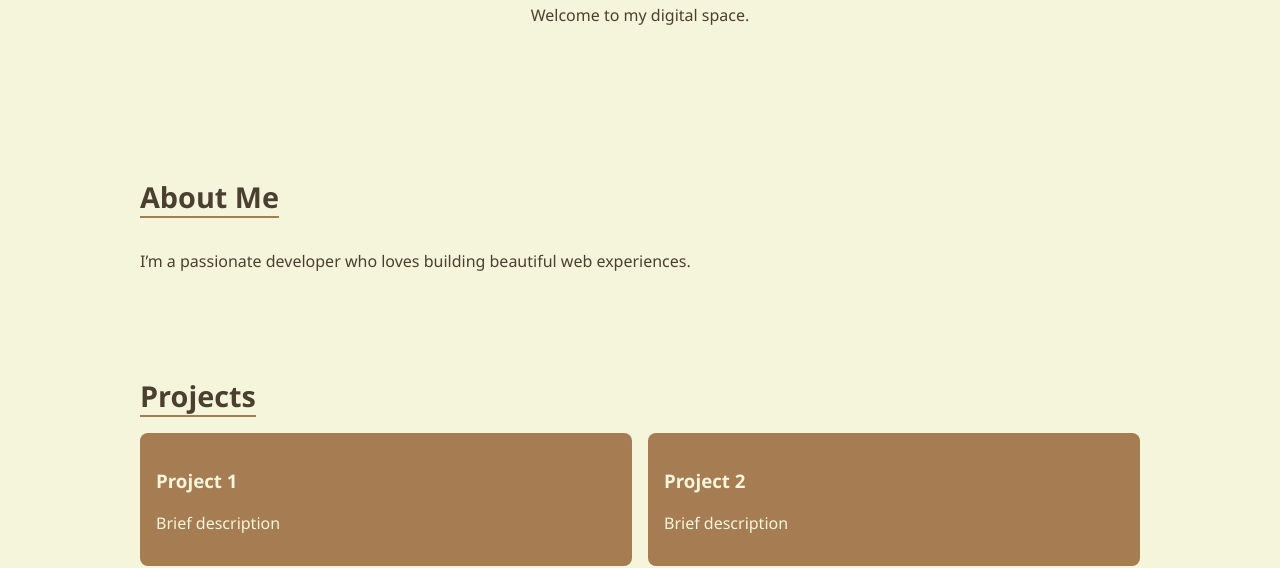
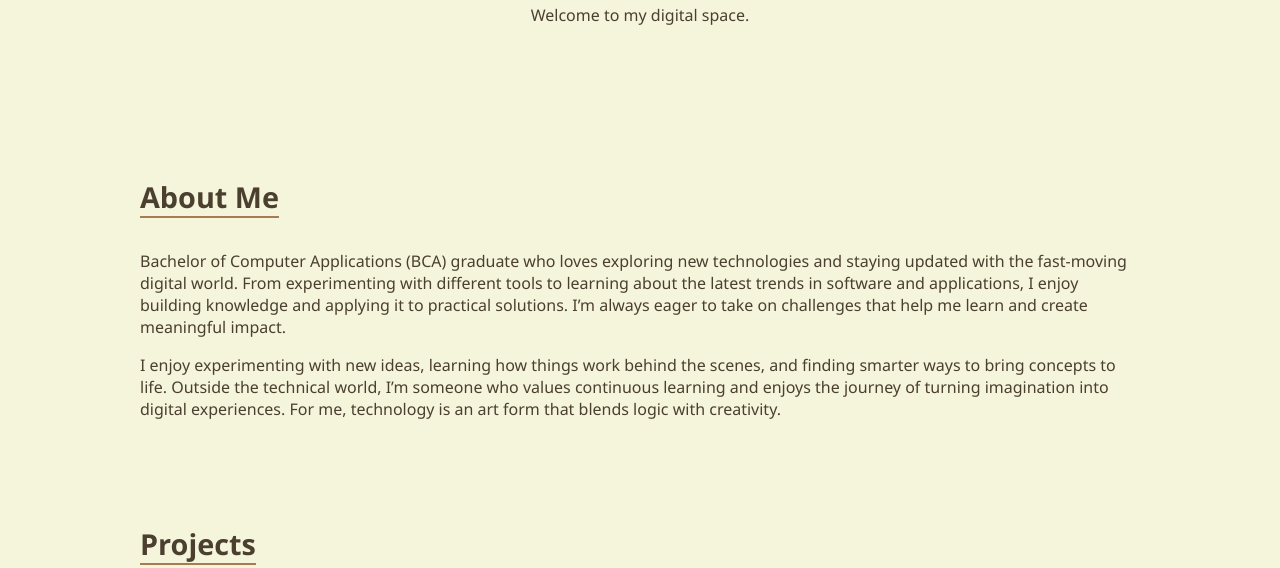
Before and after one commit to faarish/faarish.github.io, a plain HTML site: page index.html in a window 1280 px wide. Shown: the part 251-819 px from the top of the page. Drawn offline with Linux system fonts and the light colour scheme; no server answers.

Commit message:
Update index.html

```diff
--- a/index.html
+++ b/index.html
@@ -28,7 +28,14 @@
   <main>
     <section id="about">
       <h2>About Me</h2>
-      <p>I’m a passionate developer who loves building beautiful web experiences.</p>
+      <p>Bachelor of Computer Applications (BCA) graduate who loves exploring new technologies and staying updated with the fast-moving digital world.
+		  From experimenting with different tools to learning about the latest trends in software and applications,
+		  I enjoy building knowledge and applying it to practical solutions. I’m always eager to take on challenges that
+		  help me learn and create meaningful impact.
+	  </p>
+		<p>I enjoy experimenting with new ideas, learning how things work behind the scenes, and finding smarter ways to bring concepts
+			to life. Outside the technical world, I’m someone who values continuous learning and enjoys the journey of turning
+			imagination into digital experiences. For me, technology is an art form that blends logic with creativity.</p>
     </section>
 
     <section id="projects">
@@ -87,7 +94,7 @@
 
 <!-- web3forms Contact Option
 <form action="https://api.web3forms.com/submit" method="POST">
-
+<legend>Please feel free to reach out if you have any queries or suggestions</legend>
    Replace with your Access Key
     <input type="hidden" name="access_key" value="f63849b7-00d2-4ecd-a182-e8701093a9e7">
 
```
